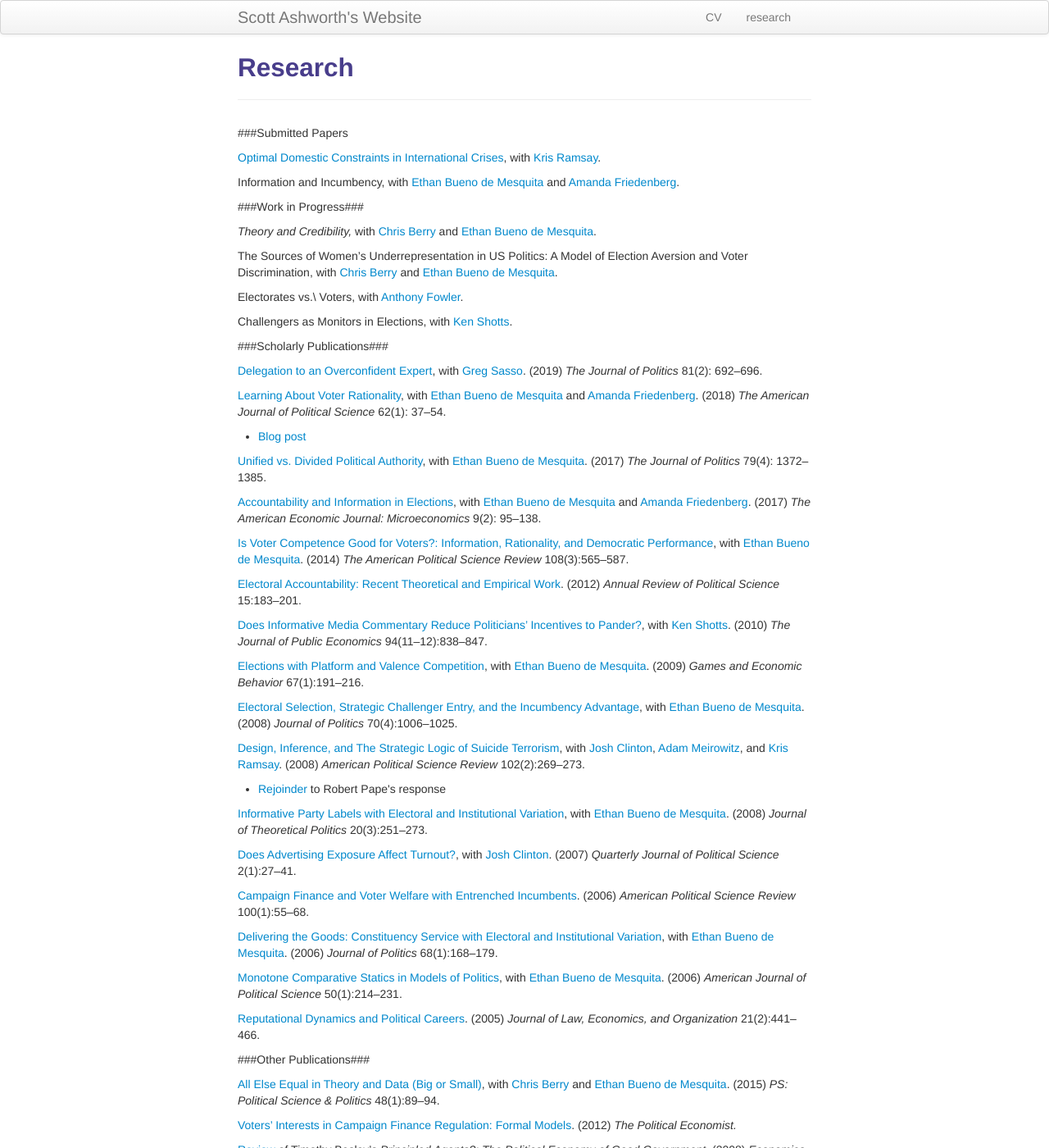
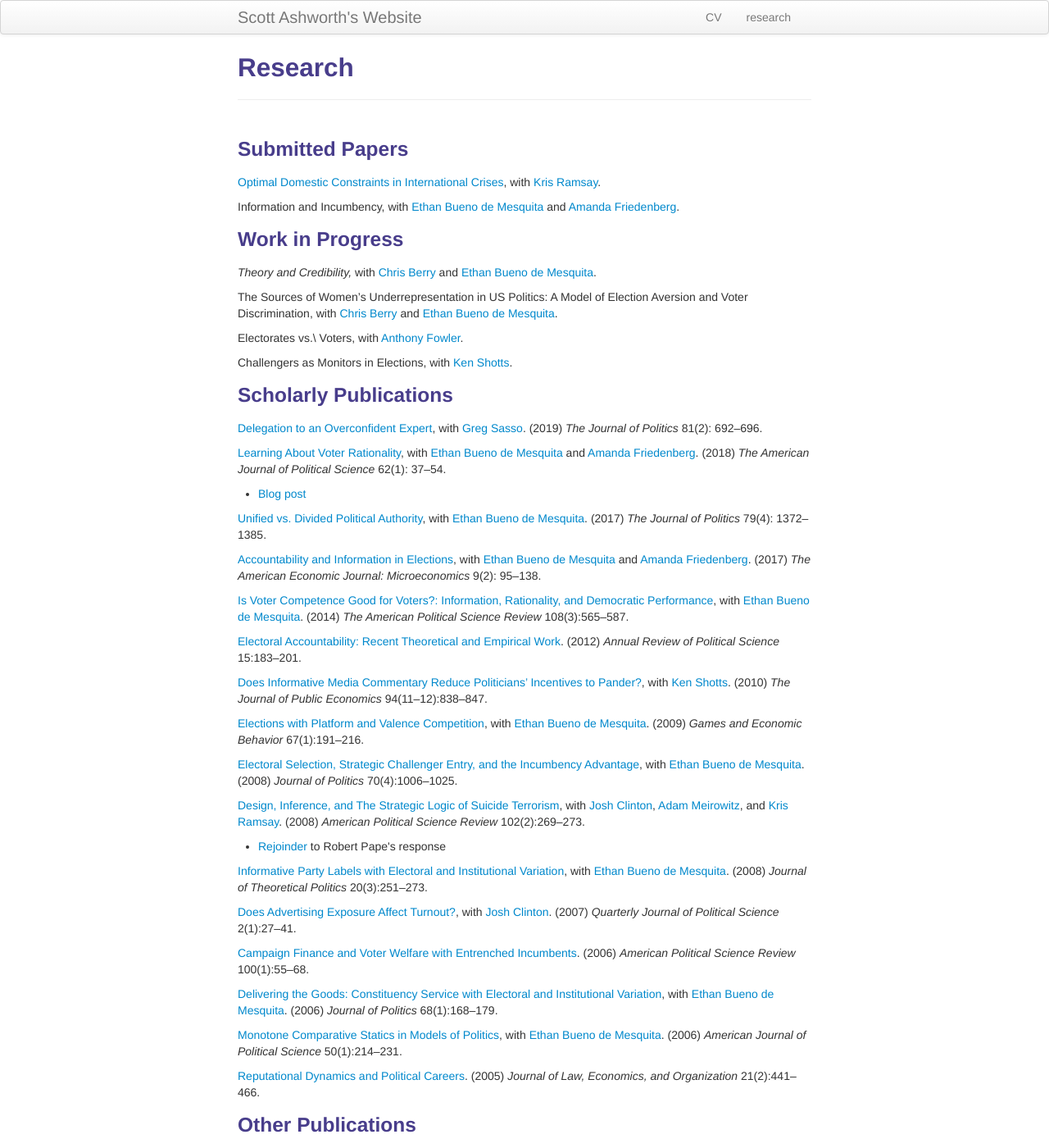
Before and after one commit to ScottAshworth/scottashworth.github.io, a Jekyll site: the page built from pages/research.md, in a window 1280 px wide and 1400 px high. Shown: the whole window at 82% size. Built offline with Jekyll 4.4.1, drawn with Linux system fonts in a browser that asks for light colours.

Commit message:
update website

```diff
--- a/pages/research.md
+++ b/pages/research.md
@@ -4,7 +4,7 @@ title: Research
 description: Scott Ashworth's research
 ---
 
-###Submitted Papers
+### Submitted Papers
 
 [Optimal Domestic Constraints in International Crises][audience], with [Kris Ramsay][kris].
 <!-- Under review at \textit{The American Journal of Political Science.} -->
@@ -15,7 +15,7 @@ Information and Incumbency, with [Ethan Bueno de Mesquita][ethan] and [Amanda Fr
 
 [advantageincumbentslides]:{{ BASE_PATH}}/pages/papers/advantageincumbentslides.pdf
 
-###Work in Progress###
+### Work in Progress
 
 _Theory and Credibility,_ with [Chris Berry][chris] and [Ethan Bueno de Mesquita][ethan].
 
@@ -27,7 +27,7 @@ Electorates vs.\ Voters, with [Anthony Fowler][anthony].
 
 Challengers as Monitors in Elections, with [Ken Shotts][ken].
 
-###Scholarly Publications###
+### Scholarly Publications
 
 [Delegation to an Overconfident Expert][communication], with [Greg Sasso][greg].
 (2019) _The Journal of Politics_ 81(2): 692--696.
@@ -76,7 +76,7 @@ Challengers as Monitors in Elections, with [Ken Shotts][ken].
 
 [Reputational Dynamics and Political Careers][reelect]. (2005) _Journal of Law, Economics, and Organization_ 21(2):441--466.
 
-###Other Publications###
+### Other Publications
 
 [All Else Equal in Theory and Data (Big or Small)][bigdata], with [Chris Berry][chris] and [Ethan Bueno de Mesquita][ethan]. (2015) _PS: Political Science & Politics_ 48(1):89--94.
 
```
Also changed, not shown: index.md (+1 -1 lines).
